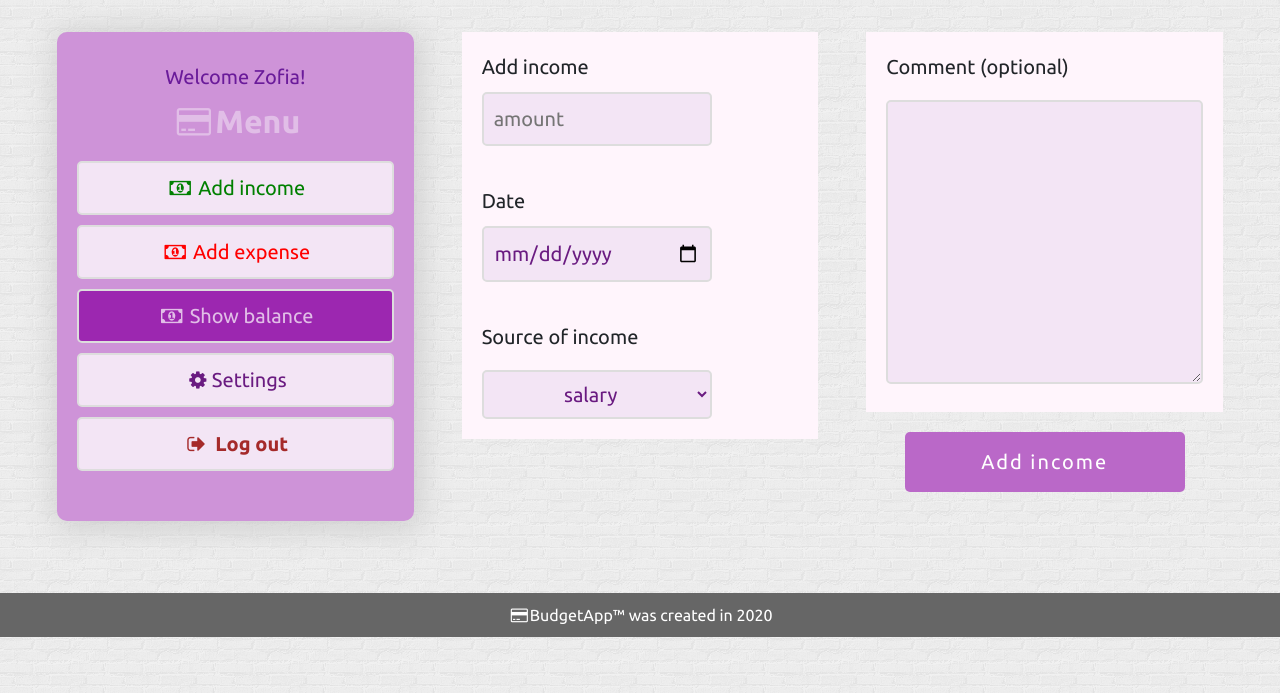
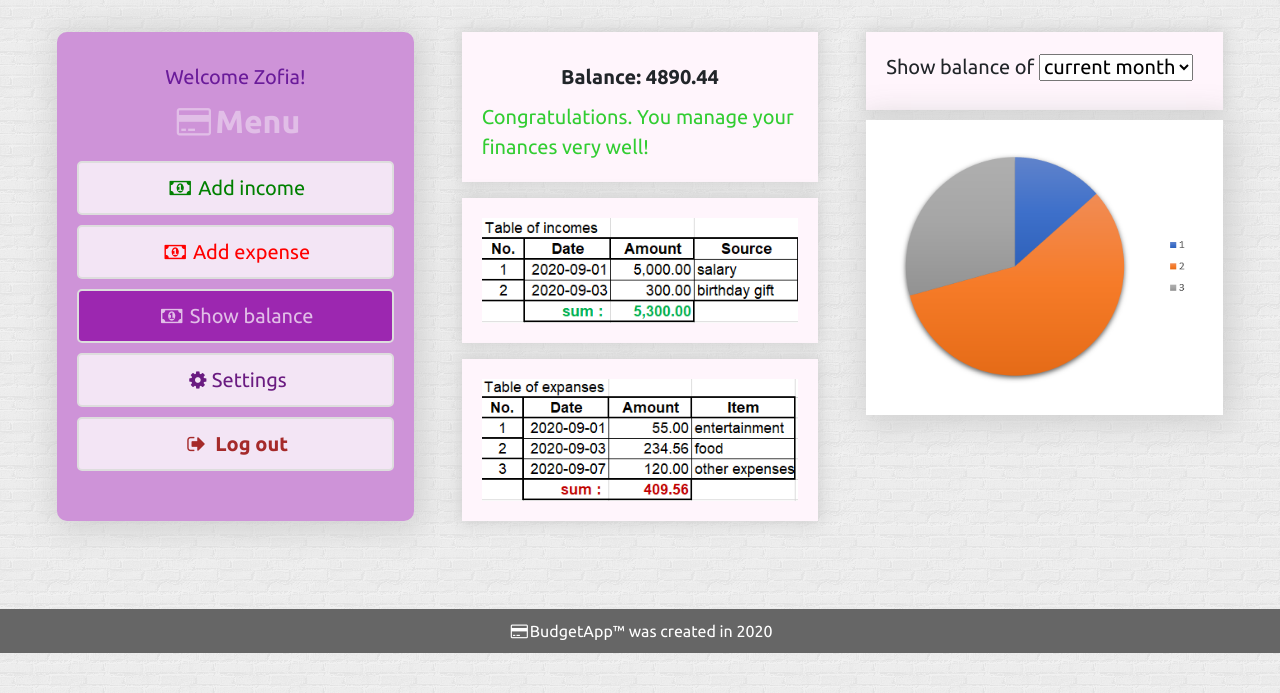
Before and after one commit to sowa008/BudgetAppPHP, a PHP site: page /showbalance.html in a window 1280 px wide. Shown: the part 86-779 px from the top of the page. Run offline with PHP 8.4, Linux system fonts and the light colour scheme.

Commit message:
Modified showbalance

```diff
--- a/showbalance.html
+++ b/showbalance.html
@@ -42,49 +42,38 @@
 					</div>
 
 					<div class="col-sm-12 col-md-6 col-lg-4 p-4">
+							<div class="table">
+								<div id="balance">Balance: 4890.44</div>
+								<div id="sentence">Congratulations. You manage your finances very well!</div>
+							</div>
 
-							<form>
-								<div class="box">
-									Add income <br>
-									<input style="max-width: 230px;" type="number" step="0.01" min='0' required placeholder="amount" onfocus="this.placeholder=' ' " onblur="this.placeholder='amount' ">
-								</div>
-							</form>
+							<div class="table">
+								<img class="img-fluid" src="img/incomes.png" style="width: 320px"/>
+							</div>
 
-							<form>
-								<div class="box">
-									Date <br>
-								<input style="max-width: 230px;" type="date">
-								</div>
-							</form>
-
-							<form>
-								<div class="box">
-									<label for="cathegory">Source of income</label>
-									<select style="max-width: 230px;" id="cathegory">
-										<option value="1">salary</option>
-										<option value="2">bank interest</option>
-										<option value="3">Allegro sale</option>
-										<option value="4">other incomes</option>
-									</select>
-								</div>
-							</form>
-
+							<div class="table">
+								<img class="img-fluid" src="img/expanses.png" style="width: 320px"/>
+							</div>
 					</div>
 
 					<div class="col-sm-12 col-md-6 col-lg-4 offset-md-6 offset-lg-0 p-4">
 
 							<form>
-								<div class="box">
-									<div><label for="comment">Comment (optional)</label></div>
-									<textarea id="comment" rows="8" cols="15"></textarea>
+								<div id="balancebox">
+									<label for="showbalance">Show balance of  </label>
+									<select id="showbalance">
+										<option value="1">current month</option>
+										<option value="2">last month</option>
+										<option value="3">current year</option>
+										<option value="4">custom</option>
+									</select>
 								</div>
 							</form>
 
-							<form>
-									<div  id="add">
-										<input type="submit" value="Add income">
-									</div>
-							</form>
+							<div id="piechart">
+								<img class="img-fluid" src="img/pie.png"/>
+							</div>
+						</div>
 
 					</div>
 
--- a/style.css
+++ b/style.css
@@ -163,10 +163,27 @@ input[type=submit]:hover
 	cursor: pointer;
 }
 
+.table
+{
+	background-color: #fff5fc;
+	height: auto;
+	padding: 20px;
+	-webkit-box-shadow: 0px 0px 15px 2px rgba(204,204,204,0.9);
+	-moz-box-shadow: 0px 0px 15px 2px rgba(204,204,204,0.9);
+	box-shadow: 0px 0px 15px 2px rgba(204,204,204,0.9);
+}
+
 #add
 {
 	margin-left: auto;
 	margin-right: auto;
+	text-align: center;
+}
+
+#balance
+{
+	font-weight: 700;
+	margin-top: 10px;
 	text-align: center;
 }
 
@@ -252,3 +269,37 @@ input[type=submit]:hover
 	box-shadow: 3px 3px 30px 5px rgba(204,204,204,0.9);
 	border-radius: 10px;
 }
+
+#balance
+{
+	font-weight: 700;
+	margin-top: 10px;
+}
+
+#sentence
+{
+	color: #32cd32;
+	margin-top: 10px;
+}
+
+#balancebox
+{
+	background-color: #fff5fc;
+	height: auto;
+	margin: auto;
+	padding: 20px;
+	-webkit-box-shadow: 0px 0px 15px 2px rgba(204,204,204,0.9);
+	-moz-box-shadow: 0px 0px 15px 2px rgba(204,204,204,0.9);
+	box-shadow: 0px 0px 15px 2px rgba(204,204,204,0.9);
+}
+
+#piechart
+{
+	background-color: white;
+	-webkit-box-shadow: 3px 3px 30px 5px rgba(204,204,204,0.9);
+	-moz-box-shadow: 3px 3px 30px 5px rgba(204,204,204,0.9);
+	box-shadow: 3px 3px 30px 5px rgba(204,204,204,0.9);
+
+	margin-top: 10px;
+	padding: 30px;
+}
```
